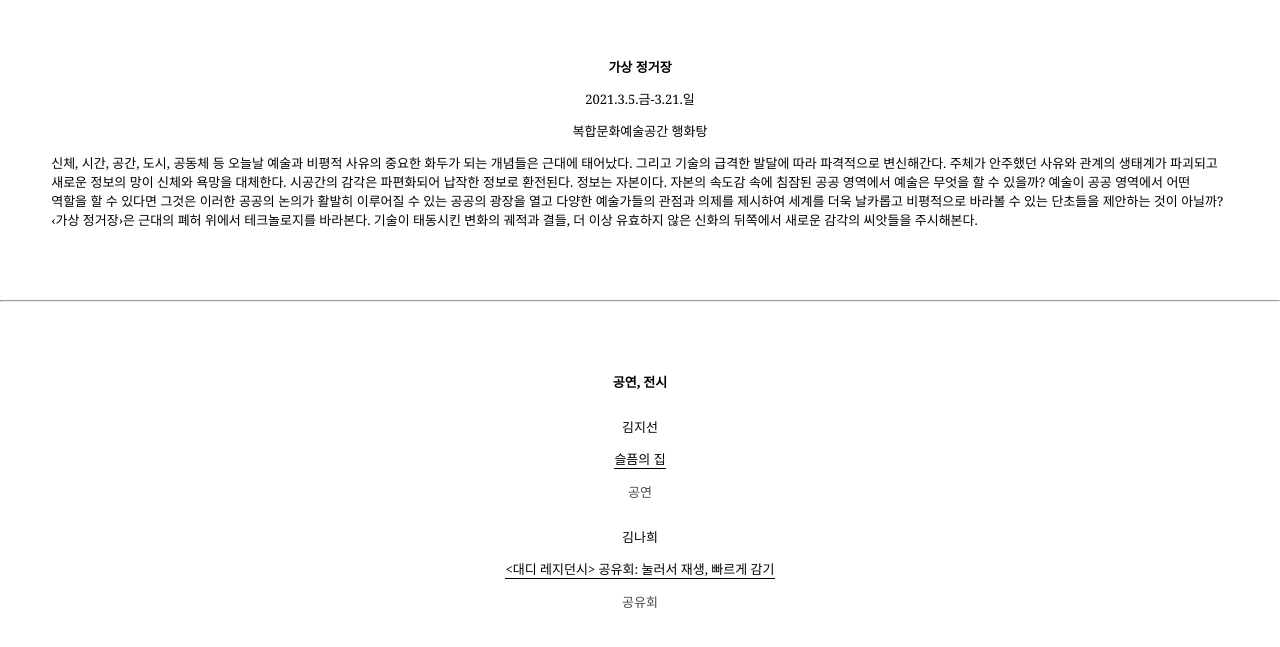
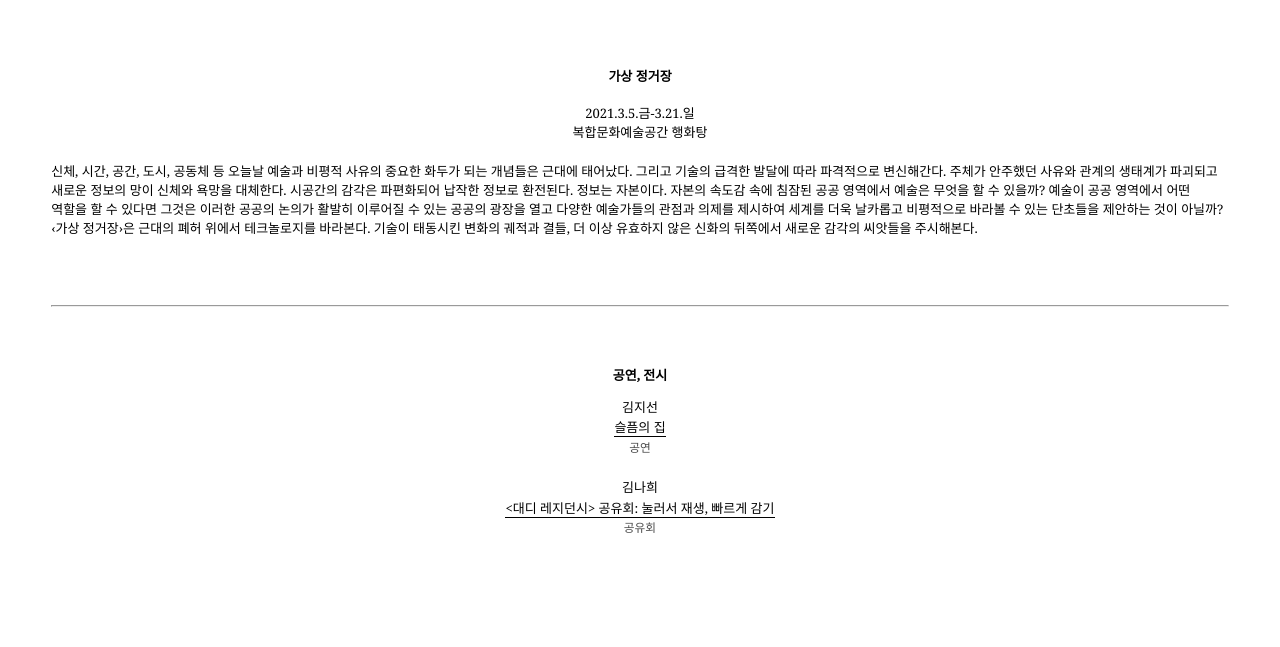
Before and after one commit to yourankim/clone-anything, a plain HTML site: page virtualstation2021/index.html in a window 1280 px wide. Shown: the part 1453-2100 px from the top of the page. Drawn offline with Linux system fonts and the light colour scheme.

Commit message:
Update styles

```diff
--- a/virtualstation2021/index.html
+++ b/virtualstation2021/index.html
@@ -43,8 +43,9 @@
         ></iframe>
       </section>
       <section class="intro">
-        <div class="item-heading">
+        <div class="item--heading">
           <h2>가상 정거장</h2>
+          <br />
           <p>2021.3.5.금-3.21.일</p>
           <p>복합문화예술공간 행화탕</p>
         </div>
--- a/virtualstation2021/performance-item.js
+++ b/virtualstation2021/performance-item.js
@@ -6,7 +6,7 @@ const PerformanceItem = (data) => {
 
   const createSummary = (data) => {
     const el = document.createElement('button');
-    el.setAttribute('class', 'item__button item--heading');
+    el.setAttribute('class', 'list-item--heading');
     el.innerHTML = `<p>${data.artist}</p><p>${data.title}</p><p>${data.type}</p>`;
     return el;
   };
@@ -15,11 +15,13 @@ const PerformanceItem = (data) => {
     const detail = document.createElement('article');
     detail.setAttribute('class', 'detail');
     detail.innerHTML =
-      `<h3>${data.artist}</h3>` +
-      `<h3>${data.title}<h3>` +
-      `<h3>${data.type}</h3>` +
-      `<h3>${data.from}, ${data.genre}, ${data.minutes}분</h3>` +
-      `<figure><img src="./static/${data.image}" alter="${data.imageAlterText}"><figurecaption>${data.imageCaption}</figurecaption></figure>` +
+      `<div class='list-item--heading'>` +
+      `<p>${data.artist}</p>` +
+      `<p>${data.title}</p>` +
+      `<p>${data.type}</p>` +
+      `</div>` +
+      `<p class="item--content">${data.from}, ${data.genre}, ${data.minutes}분</p>` +
+      `<figure><img src="./static/${data.image}" alter="${data.imageAlterText}"><figcaption>${data.imageCaption}</figcaption></figure>` +
       `<p class="item--content">${data.description}</p>`;
 
     const closeButton = document.createElement('button');
--- a/virtualstation2021/style.css
+++ b/virtualstation2021/style.css
@@ -18,6 +18,8 @@ h3,
 p,
 button {
   font-size: 1rem;
+  margin: 0;
+  padding: 0;
 }
 
 img {
@@ -29,6 +31,11 @@ figure.canvas {
   height: 100vh;
   display: flex;
   align-items: center; /* 어떻게 가운데 */
+}
+
+figure > figcaption {
+  text-align: left;
+  font-size: 0.9rem;
 }
 
 section {
@@ -51,6 +58,7 @@ header {
   display: flex;
   padding: 4%;
   justify-content: space-between;
+  z-index: 9;
 }
 
 div.header__title {
@@ -66,10 +74,12 @@ header h1 {
 
 .item--heading {
   text-align: center;
+  margin: 20px 0;
 }
 
 .item--content {
   text-align: left;
+  margin: 10px 0;
 }
 
 section.video {
@@ -102,25 +112,27 @@ section.performance ~ p {
   padding: 3px;
 }
 
-.item__button {
+.list-item--heading {
   font-weight: 500;
+  line-height: 1.6;
+  margin-bottom: 20px;
 }
 
-.item__button > p:last-child {
+.list-item--heading > p:last-child {
   color: rgba(0, 0, 0, 0.712);
   font-weight: 400;
+  font-size: 0.9rem;
 }
 
-.item__button > p:nth-child(2) {
+.list-item--heading > p:nth-child(2) {
+  display: inline;
   border-bottom: 1px solid;
 }
 
 article.detail {
   border: 1px solid rgba(0, 0, 0, 0.411);
   position: relative;
-  z-index: -1;
   margin: 3% 0;
-
 }
 
 /*
@@ -164,13 +176,11 @@ close button 2: "Virtual Station" original css rules
 
 button.close {
   position: absolute;
-  top: 20px;
   right: 20px;
-  height: 50px;
-  width: 50px;
+  height: 20px;
+  width: 20px;
   display: flex;
   align-items: center;
-  justify-content: center;
 }
 
 button.close div {
@@ -189,3 +199,7 @@ button.close div:last-child {
   width: 100%;
   transform: rotate(-45deg);
 }
+
+hr {
+  width: 92vw;
+}
```
